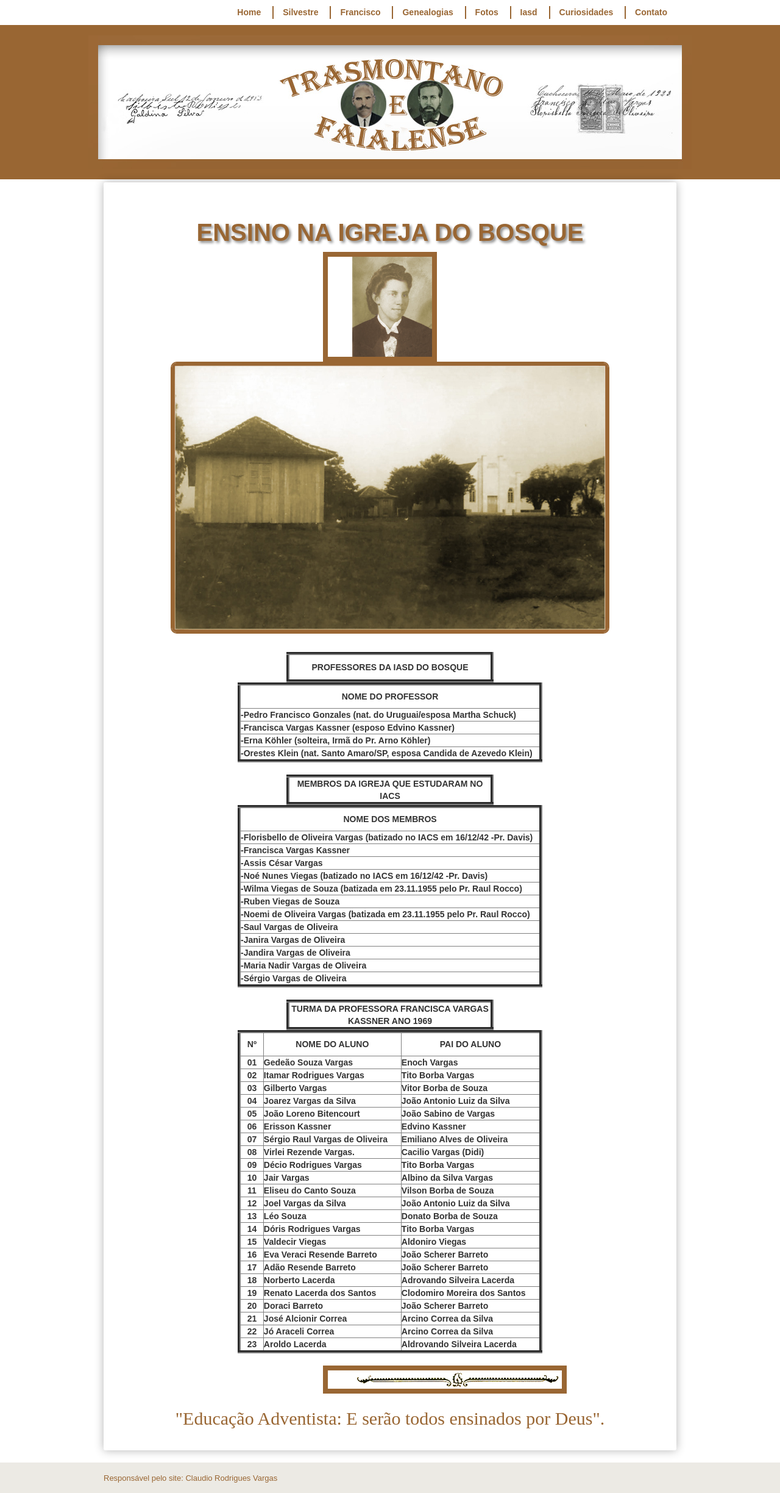
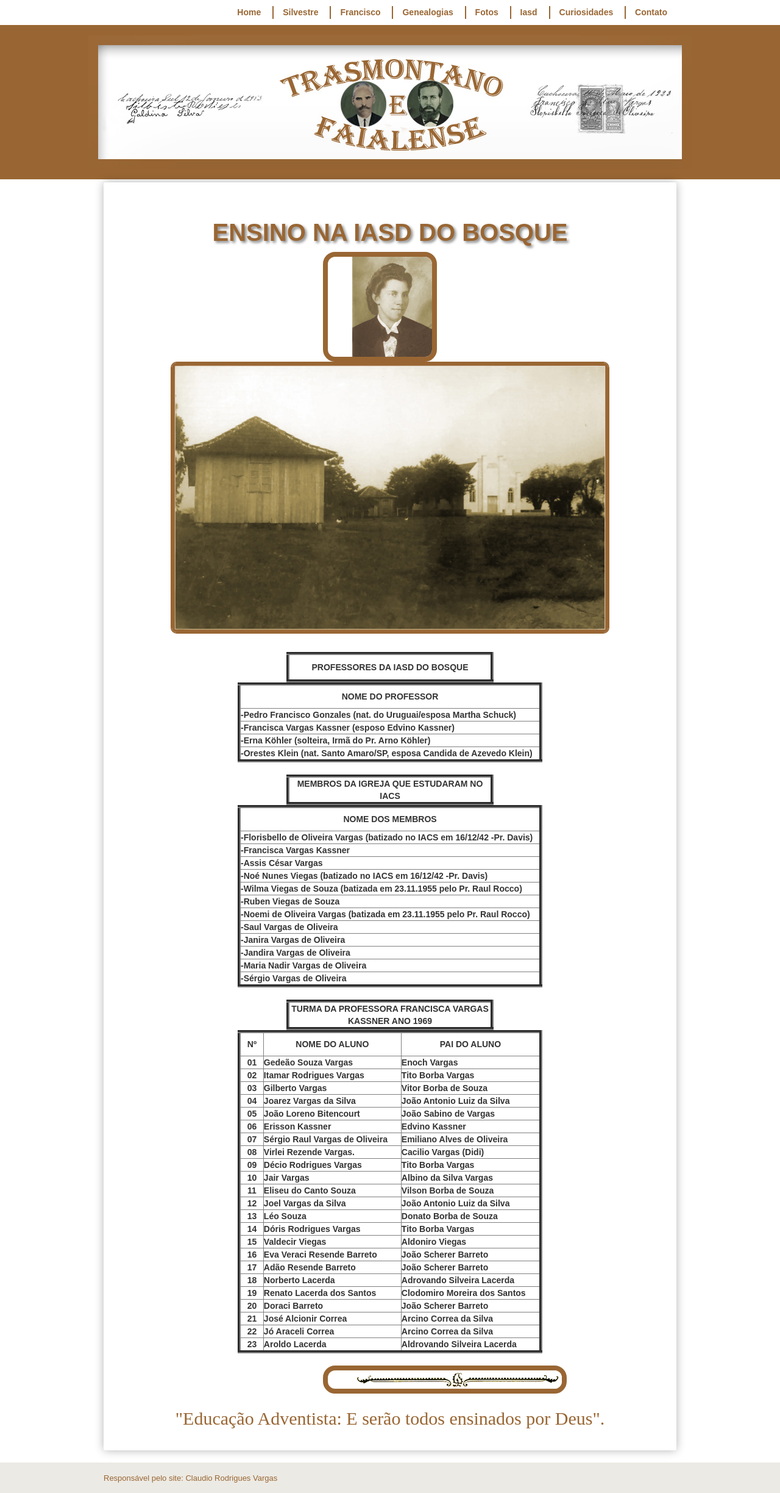
Before and after one commit to claudiovargas1955/claudiovargas1955.github.io, a Jekyll site: the page built from _pages/ensino-da-iasd-bosque.html, in a window 1280 px wide. Shown: the whole page at 61% size. Built offline with Jekyll 4.4.1, drawn with Linux system fonts in a browser that asks for light colours; some web fonts are replaced.

Commit message:
Update ensino-da-iasd-bosque.html

```diff
--- a/_pages/ensino-da-iasd-bosque.html
+++ b/_pages/ensino-da-iasd-bosque.html
@@ -112,7 +112,7 @@ figure.foto-legenda:hover figcaption {opacity: 5;
         margin-top: 0px;
         margin-botton: 0px;
         padding-left: 40px;
-
+        border-radius: 20px;
        }
 
 
@@ -121,7 +121,7 @@ tr:hover{
 }
 </style>
 
-<p><h2>ENSINO NA IGREJA DO BOSQUE</h2>
+<p><h2>ENSINO NA IASD DO BOSQUE</h2>
 <img class="dir3" style="float:center"; src="/images/14520564009.png" class="img-responsive" height="180px" title="";/>
 
 <figure class="foto-legenda">
```
